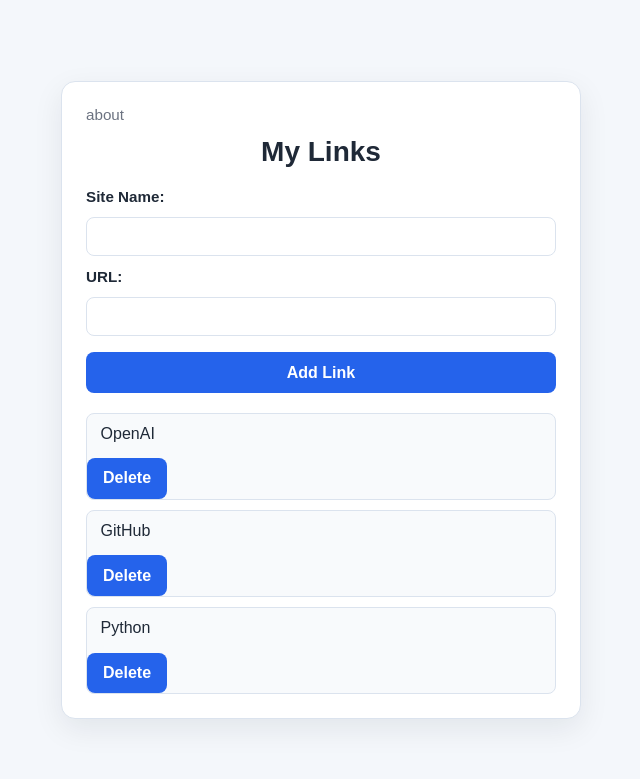
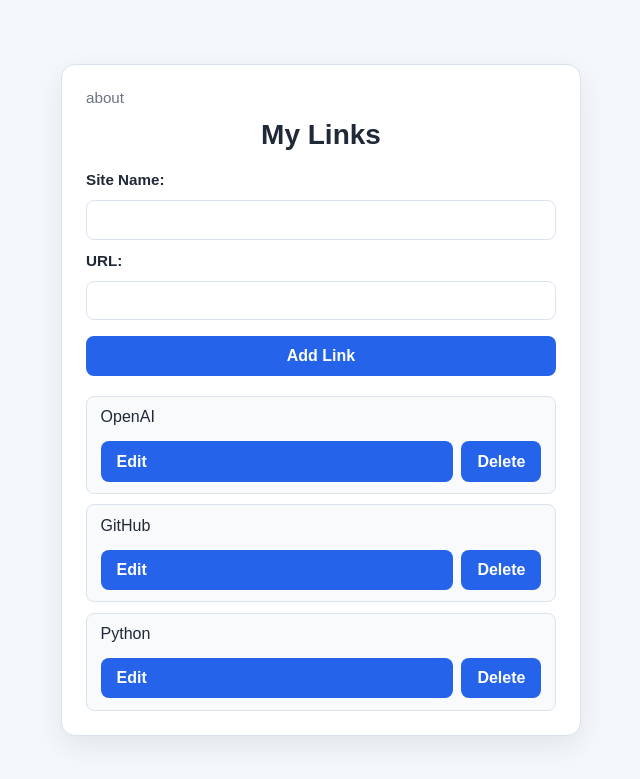
Before and after one commit to tmiklos7/my-link-bio-v3, a Flask app: page / in a window 1280 px wide. Shown: the top 779 px of the page, without its empty margins (319-959 px from the left). Run offline with Flask 3, Linux system fonts and the light colour scheme.

Commit message:
Add link editing flow with prefilled edit form

```diff
--- a/app.py
+++ b/app.py
@@ -26,6 +26,29 @@
     return redirect(url_for('home'))
 
 
+@app.route('/edit/<int:link_index>')
+def edit_link(link_index):
+    if not 0 <= link_index < len(links):
+        return redirect(url_for('home'))
+
+    link = links[link_index]
+    return render_template('edit.html', title='Edit Link', link=link, link_index=link_index)
+
+
+@app.route('/update/<int:link_index>', methods=['POST'])
+def update_link(link_index):
+    if not 0 <= link_index < len(links):
+        return redirect(url_for('home'))
+
+    site_name = request.form.get('name', '').strip()
+    site_url = request.form.get('url', '').strip()
+
+    if site_name and site_url:
+        links[link_index] = {"name": site_name, "url": site_url}
+
+    return redirect(url_for('home'))
+
+
 @app.route('/delete/<int:link_index>', methods=['POST'])
 def delete_link(link_index):
     if 0 <= link_index < len(links):
--- a/static/style.css
+++ b/static/style.css
@@ -115,3 +115,30 @@
 li a:hover {
   color: var(--accent);
 }
+
+.link-actions {
+  display: flex;
+  gap: 0.5rem;
+  align-items: center;
+  padding: 0 0.85rem 0.7rem;
+}
+
+.button-link {
+  display: inline-block;
+  margin-top: 0.25rem;
+  padding: 0.7rem 1rem;
+  border-radius: 8px;
+  background: var(--accent);
+  color: #fff;
+  font-size: 1rem;
+  font-weight: 600;
+  text-decoration: none;
+}
+
+.button-link:hover {
+  background: var(--accent-hover);
+}
+
+.link-actions form {
+  margin-bottom: 0;
+}
--- a/templates/index.html
+++ b/templates/index.html
@@ -25,9 +25,12 @@
         {% for link in links %}
         <li>
           <a href="{{ link.url }}">{{ link.name }}</a>
-          <form action="{{ url_for('delete_link', link_index=loop.index0) }}" method="POST" style="display: inline">
-            <button type="submit">Delete</button>
-          </form>
+          <div class="link-actions">
+            <a class="button-link" href="{{ url_for('edit_link', link_index=loop.index0) }}">Edit</a>
+            <form action="{{ url_for('delete_link', link_index=loop.index0) }}" method="POST" style="display: inline">
+              <button type="submit">Delete</button>
+            </form>
+          </div>
         </li>
         {% endfor %}
       </ul>
```
Also changed, not shown: templates/edit.html (added, +25 -0 lines).
